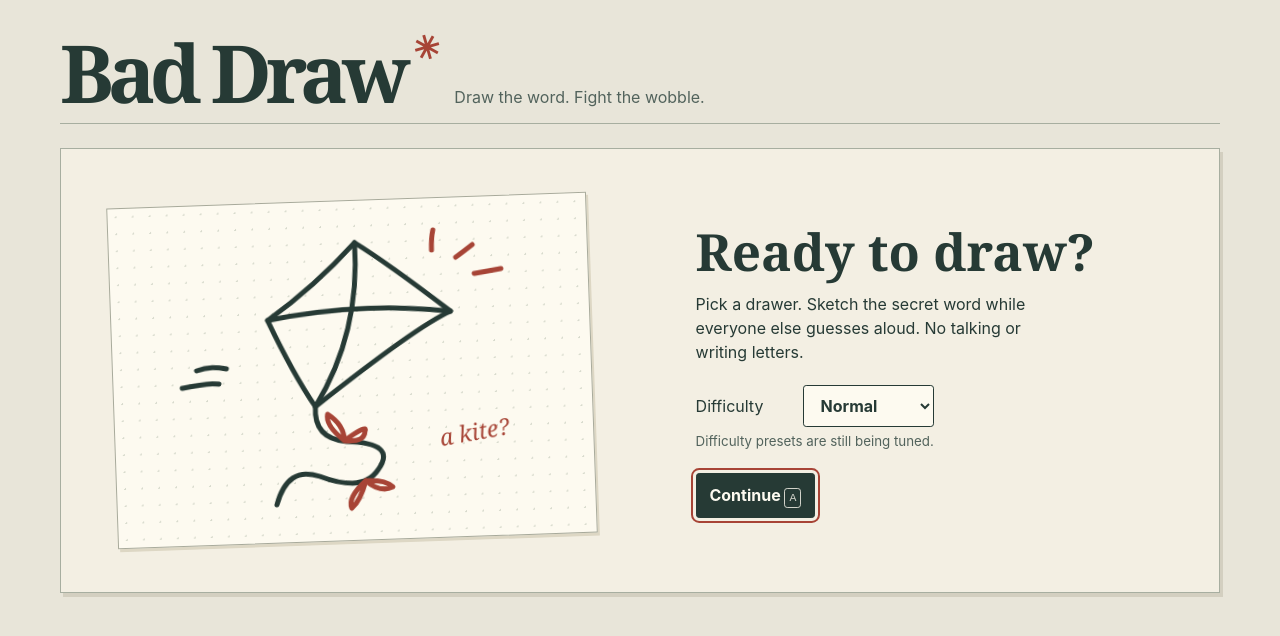
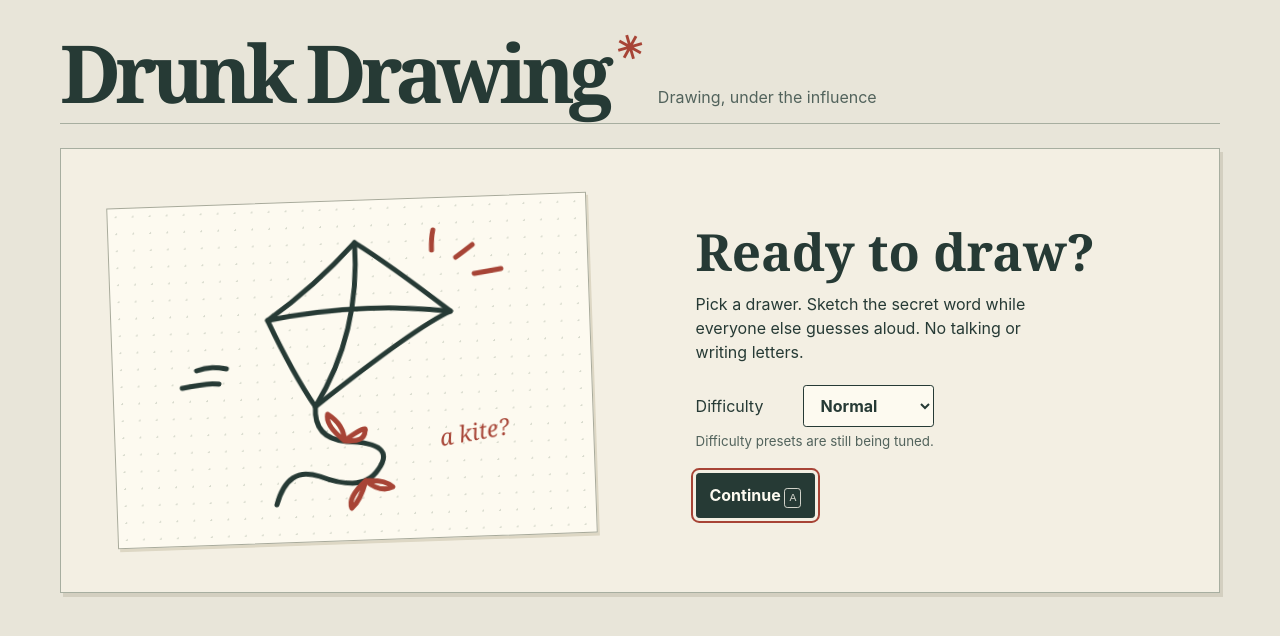
Before and after one commit to eric-birdsall/bad-draw, a website built with Vite: page index.html in a window 1280 px wide. Built offline with nearby package versions, Linux system fonts and the light colour scheme.

Commit message:
Rename Bad Draw to Drunk Drawing

```diff
--- a/index.html
+++ b/index.html
@@ -4,13 +4,13 @@
     <meta charset="utf-8" />
     <meta name="viewport" content="width=device-width, initial-scale=1" />
     <meta name="theme-color" content="#e8e5d9" />
-    <title>Bad Draw</title>
+    <title>Drunk Drawing</title>
   </head>
   <body>
     <main class="bad-draw">
       <header class="masthead">
-        <h1>Bad Draw<span aria-hidden="true">✳</span></h1>
-        <p>Draw the word. Fight the wobble.</p>
+        <h1>Drunk Drawing<span aria-hidden="true">✳</span></h1>
+        <p>Drawing, under the influence</p>
       </header>
 
       <section class="bad-draw-intro">
--- a/package.json
+++ b/package.json
@@ -1,5 +1,5 @@
 {
-  "name": "bad-draw",
+  "name": "drunk-drawing",
   "version": "0.1.0",
   "private": true,
   "type": "module",
```
Also changed, not shown: .github/workflows/pages.yml, README.md, 1 other file.
